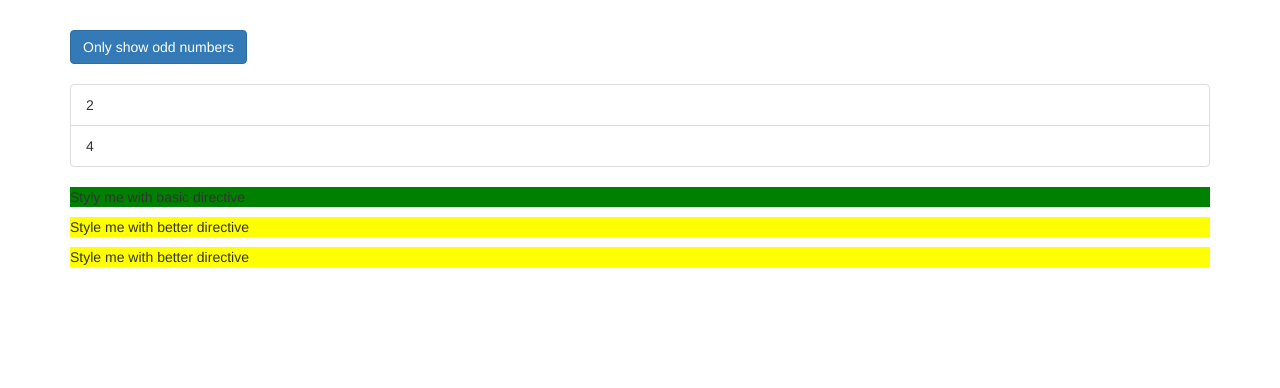
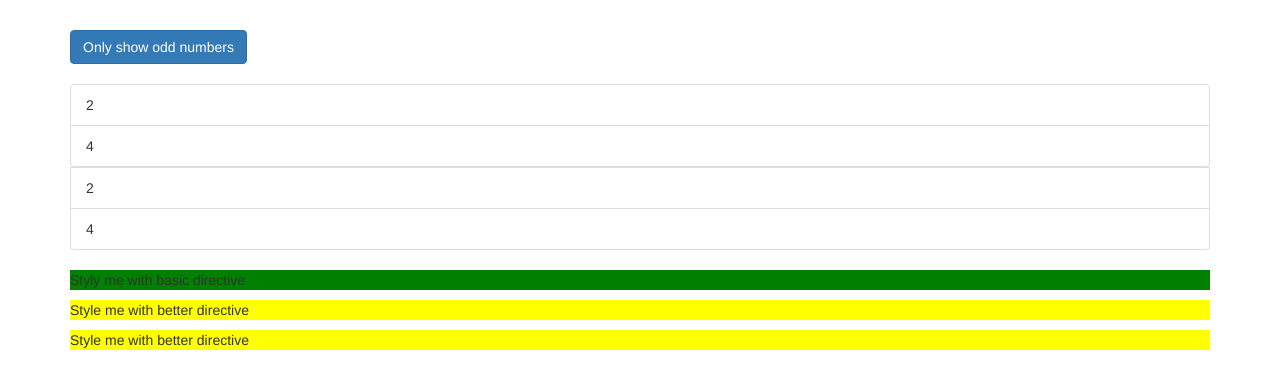
Before and after one commit to pandacreep/angular-complete-learn, an Angular app: page / in a window 1280 px wide. Shown: the top 388 px of the page. Built offline with nearby package versions, Linux system fonts and the light colour scheme.

Commit message:
What happens behind the Scenes on Structural Directives

```diff
--- a/src/app/app.component.html
+++ b/src/app/app.component.html
@@ -24,6 +24,15 @@
             {{ even }}
           </li>
         </div>
+        <ng-template [ngIf]="!onlyOdd">
+          <li
+            class="list-group-item"
+            [ngClass]="{ odd: even % 2 !== 0 }"
+            [ngStyle]="{ backgroundColor: even % 2 !== 0 ? 'yellow' : 'transparent' }"
+            *ngFor="let even of evenNumbers">
+            {{ even }}
+          </li>
+        </ng-template>
       </ul>
       <!-- <ng-template [ngIf]="onlyOdd">
         <p> Only odd</p>
```
